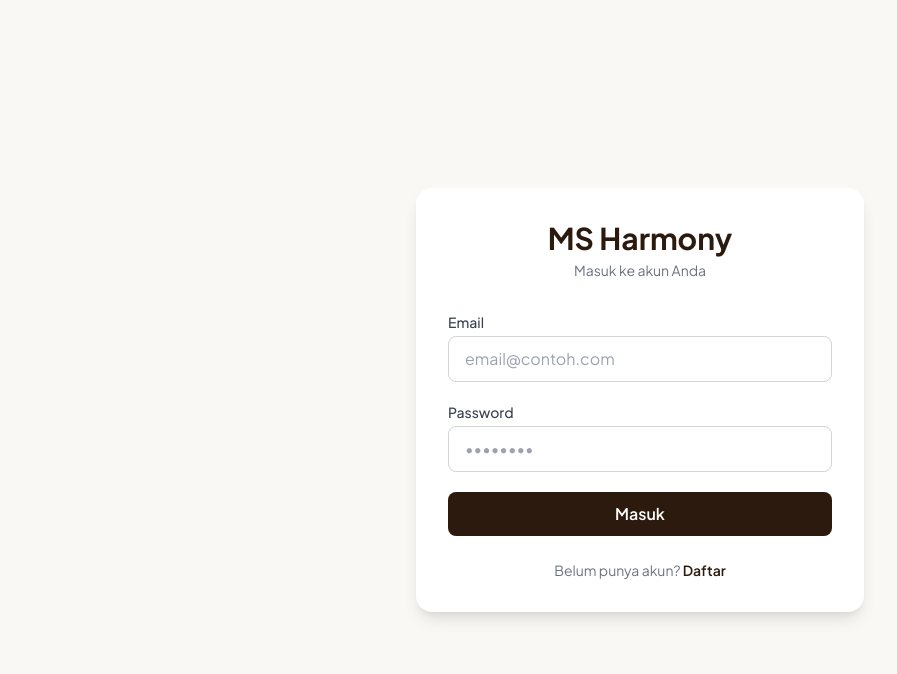
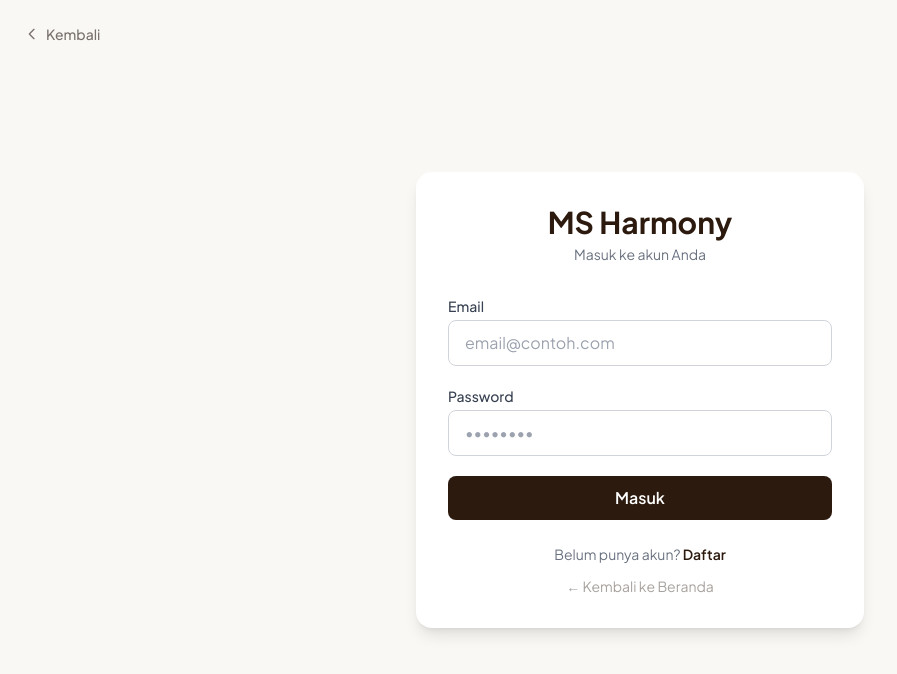
Before and after one commit to ariefofc/magang, a React (Vite) app in the folder frontend/: page /login in a window 1280 px wide. Shown: the top 674 px of the page, without its empty margins (0-897 px from the left). Built offline with nearby package versions, Linux system fonts and the light colour scheme; no server answers.

Commit message:
feat: add navigation links to return to home from login page

```diff
--- a/frontend/src/pages/Login.jsx
+++ b/frontend/src/pages/Login.jsx
@@ -26,7 +26,12 @@ export default function Login() {
   };
 
   return (
-    <div className="min-h-screen flex items-center justify-center bg-[#FAF8F5] px-4">
+    <div className="min-h-screen flex items-center justify-center bg-[#FAF8F5] px-4 relative">
+      <Link to="/" className="absolute top-6 left-6 inline-flex items-center gap-1.5 text-sm text-stone-500 hover:text-amber-600 font-medium transition">
+        <svg className="w-4 h-4" fill="none" stroke="currentColor" viewBox="0 0 24 24"><path strokeLinecap="round" strokeLinejoin="round" strokeWidth={2} d="M15 19l-7-7 7-7" /></svg>
+        Kembali
+      </Link>
+
       <div className="w-full max-w-md bg-white rounded-2xl shadow-lg p-8">
         <div className="text-center mb-8">
           <h1 className="text-3xl font-bold text-[#2C1A0E]">{cfg.APP_NAME}</h1>
@@ -77,6 +82,10 @@ export default function Login() {
             Daftar
           </Link>
         </p>
+
+        <Link to="/" className="block text-center text-sm text-stone-400 hover:text-amber-600 transition mt-3">
+          &larr; Kembali ke Beranda
+        </Link>
       </div>
     </div>
   );
```
